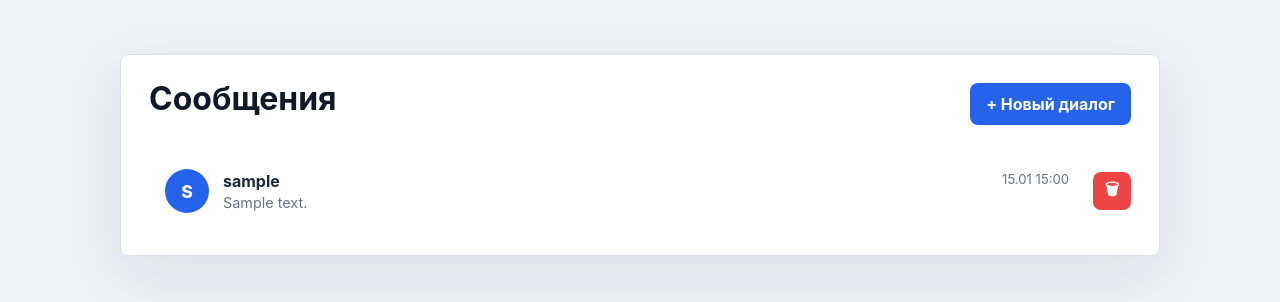
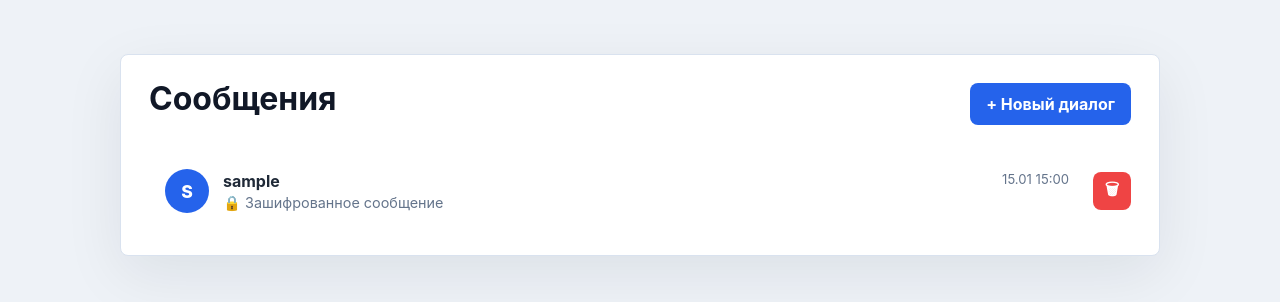
Before and after one commit to wow211-js/Pro, a Django app: page /messages/ in a window 1280 px wide. Shown: the part 79-381 px from the top of the page. Run offline with Django 5.2, Linux system fonts and the light colour scheme; a user stored in the database is signed in; tables that the repository leaves empty hold one stand-in row (values such as "Sample post").

Commit message:
Inbox: show lock icon instead of encrypted ciphertext preview

```diff
--- a/templates/accounts/inbox.html
+++ b/templates/accounts/inbox.html
@@ -23,7 +23,7 @@
                                 {% endif %}
                             </div>
                             {% if conv.last_msg %}
-                                <p class="dm-preview">{{ conv.last_msg.text|truncatechars:60 }}</p>
+                                <p class="dm-preview">🔒 Зашифрованное сообщение</p>
                             {% endif %}
                         </div>
                         {% if conv.unread %}
```
